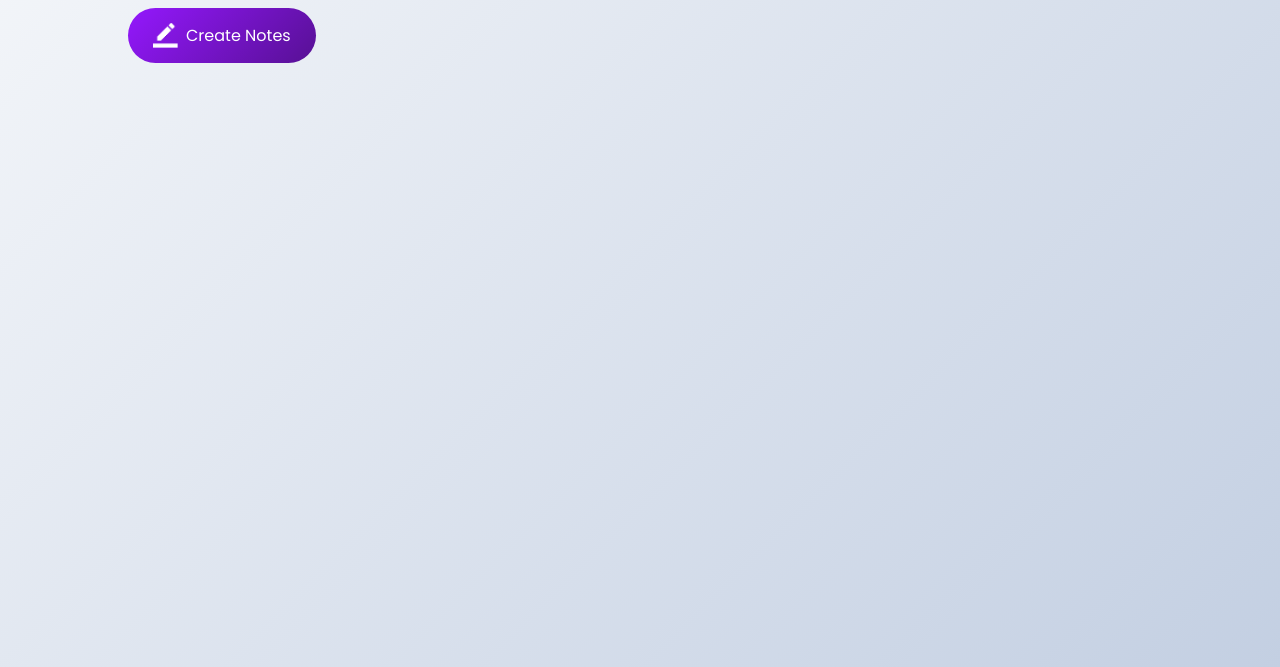
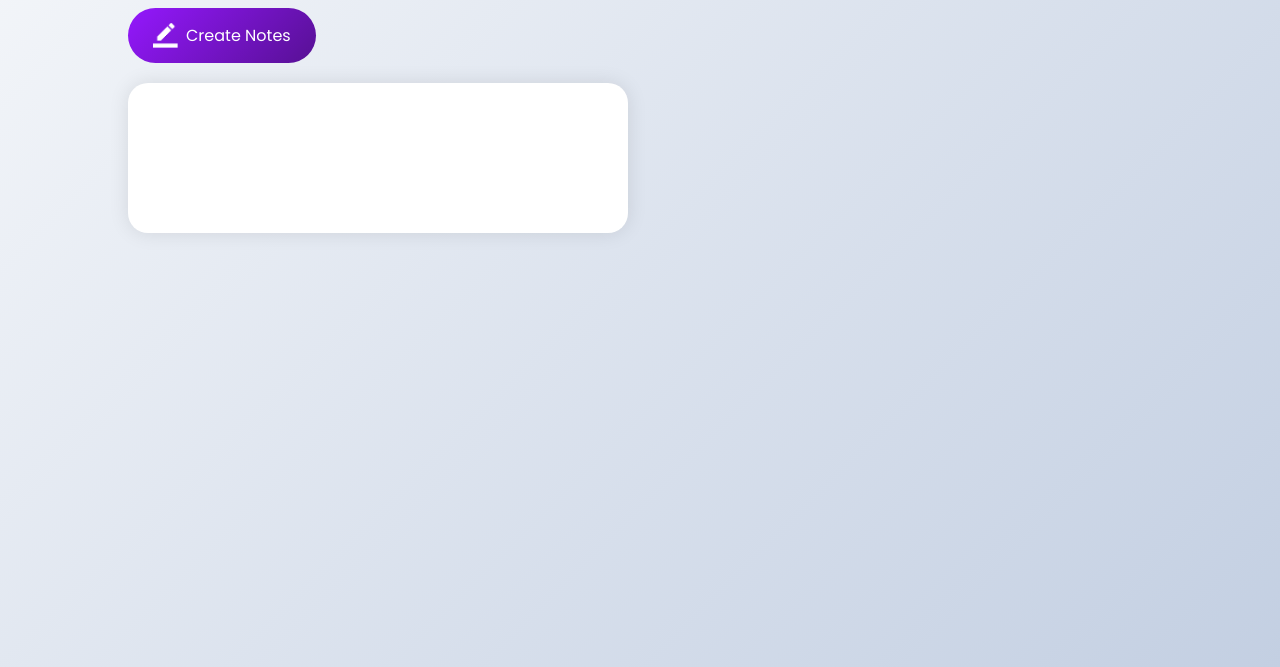
Before and after one commit to Githubshakil/Notes-App, a plain HTML site: page index.html in a window 1280 px wide. Shown: the part 133-800 px from the top of the page. Drawn offline with Linux system fonts and the light colour scheme.

Commit message:
input box css done

```diff
--- a/css/style.css
+++ b/css/style.css
@@ -42,3 +42,15 @@
     margin: 30px 0 20px 0;
     cursor: pointer;
 }
+.input-box{
+    position: relative;
+    width: 100%;
+    max-width: 500px;
+    min-height: 150px;
+    background: #fff;
+    border-radius: 20px;
+    padding: 20px;
+    box-shadow: 0 0 20px rgba(0, 0, 0, 0.1);
+    margin: 20px 0;
+    outline: none;
+}
--- a/index.html
+++ b/index.html
@@ -12,6 +12,9 @@
     <div class="container">
         <h1> <img src="images/notes.png" alt="">Notes</h1>
         <button><img src="images/edit.png" alt="">Create Notes</button>
+        <div class="notes-container">
+            <p contenteditable="true" class="input-box"></p>
+        </div>
     </div>
 
     <script src="./js/script.js"></script>
```
